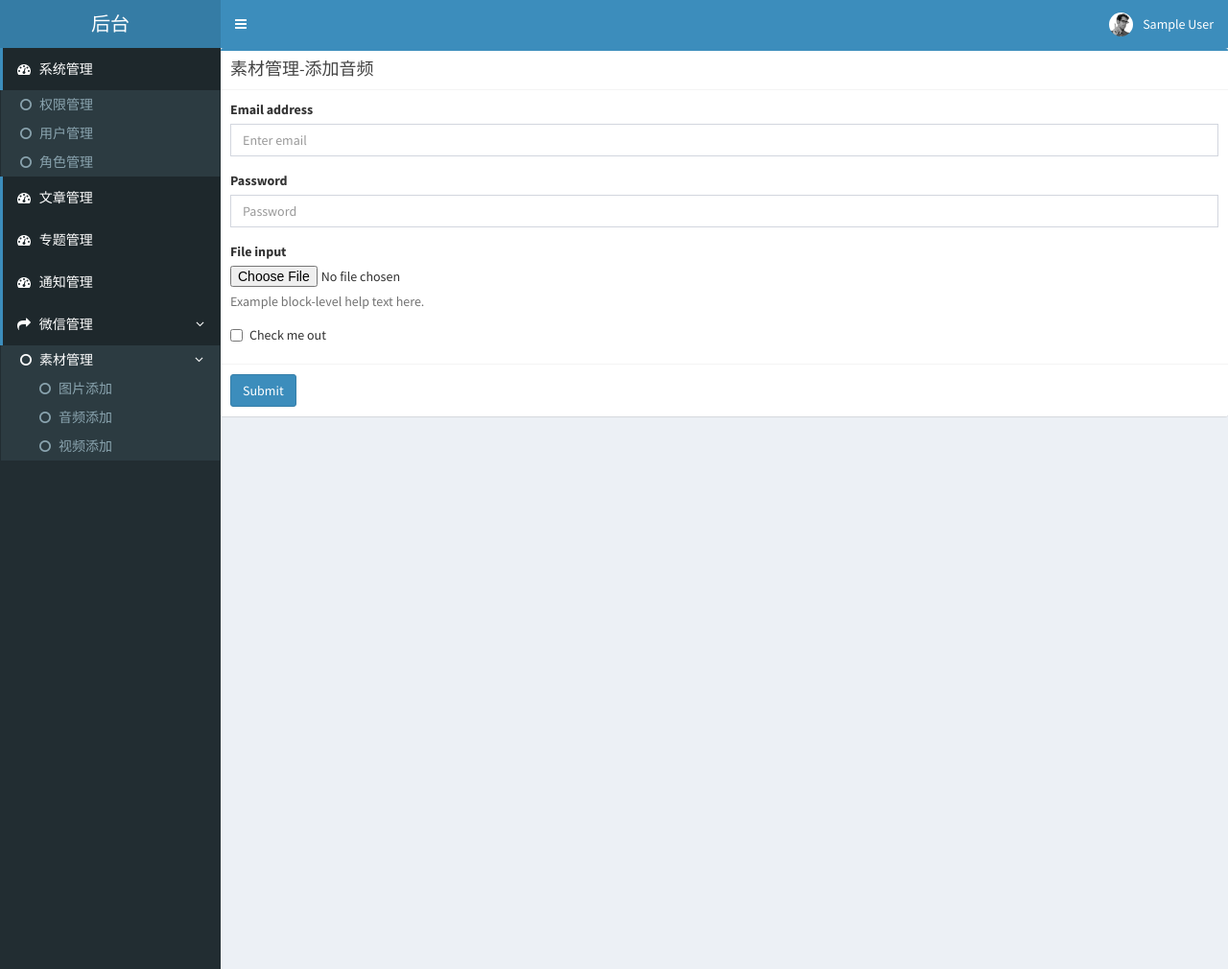
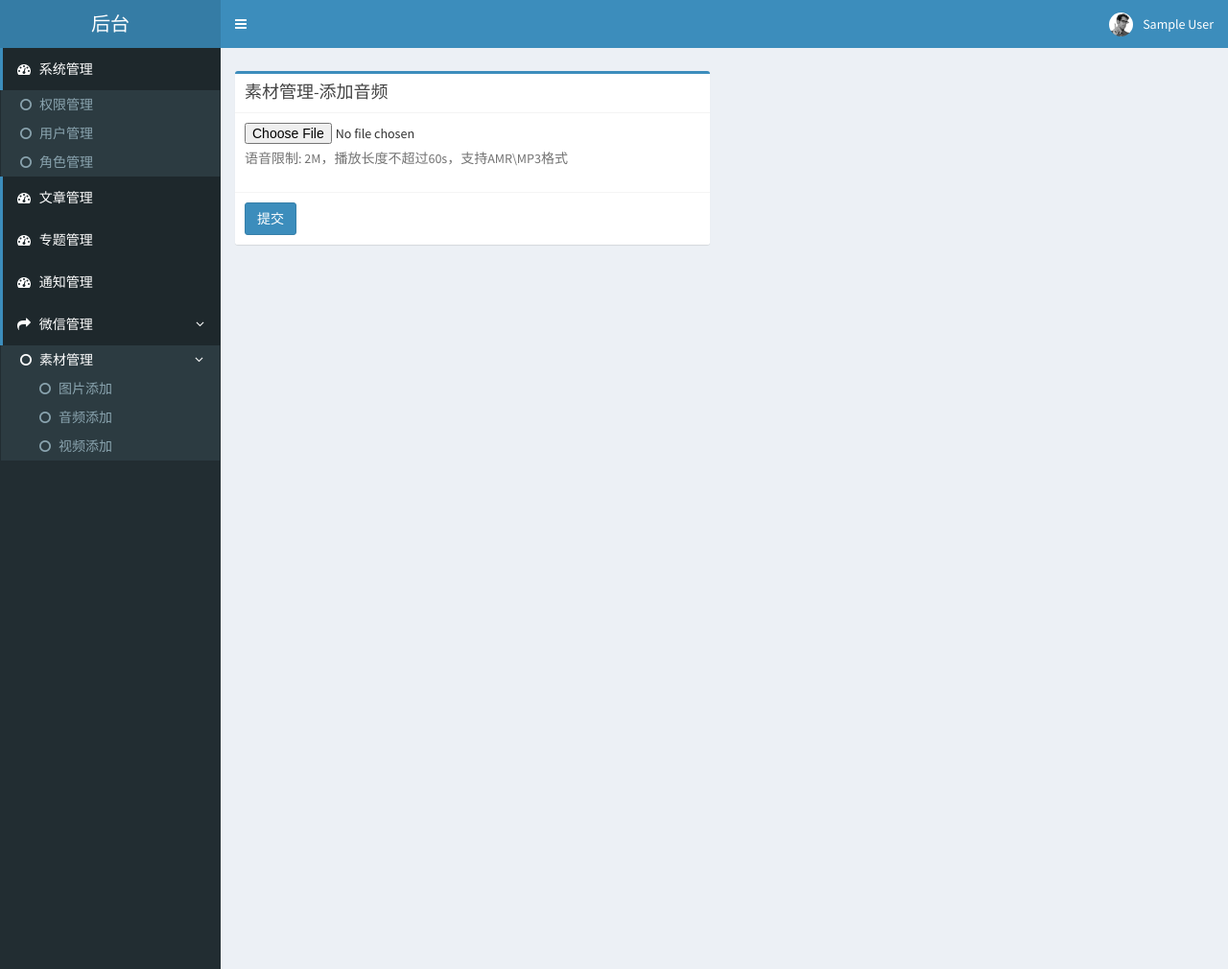
Before and after one commit to 1691285988/LaravelModule, a Laravel app: page /admin/wechat/material/audio in a window 1280 px wide. Shown: the whole page at 96% size. Run offline with Laravel 8, Linux system fonts and the light colour scheme; the visitor is signed in with stand-in values (Sample User, id 1); data that the repository does not hold is empty; settings files or empty folders that the repository lacks are supplied; some libraries are stand-ins or nearby versions.

Commit message:
提交内容

```diff
--- a/resources/views/admin/wechat/audioCreate.blade.php
+++ b/resources/views/admin/wechat/audioCreate.blade.php
@@ -2,8 +2,9 @@
 @extends('admin.layout.main')
 
 @section('content')
+    <div class="col-md-6">
         <!-- general form elements -->
-    <div class="box box-primary">
+        <div class="box box-primary" style="margin-top: 24px;">
             <div class="box-header with-border">
                 <h3 class="box-title">素材管理-添加音频</h3>
             </div>
@@ -12,31 +13,16 @@
             <form role="form">
                 <div class="box-body">
                     <div class="form-group">
-                    <label for="exampleInputEmail1">Email address</label>
-                    <input type="email" class="form-control" id="exampleInputEmail1" placeholder="Enter email">
-                </div>
-                <div class="form-group">
-                    <label for="exampleInputPassword1">Password</label>
-                    <input type="password" class="form-control" id="exampleInputPassword1" placeholder="Password">
-                </div>
-                <div class="form-group">
-                    <label for="exampleInputFile">File input</label>
                         <input type="file" id="exampleInputFile">
-
-                    <p class="help-block">Example block-level help text here.</p>
-                </div>
-                <div class="checkbox">
-                    <label>
-                        <input type="checkbox"> Check me out
-                    </label>
+                        <p class="help-block">语音限制: 2M，播放长度不超过60s，支持AMR\MP3格式</p>
                     </div>
                 </div>
                 <!-- /.box-body -->
-
                 <div class="box-footer">
-                <button type="submit" class="btn btn-primary">Submit</button>
+                    <button type="submit" class="btn btn-primary">提交</button>
                 </div>
             </form>
         </div>
         <!-- /.box -->
+    </div>
 @endsection
```
Also changed, not shown: resources/views/admin/wechat/imageCreate.blade.php (+5 -19 lines), resources/views/admin/wechat/videoCreate.blade.php (+5 -19 lines). Lines whose indentation alone changed are shown as unchanged.
